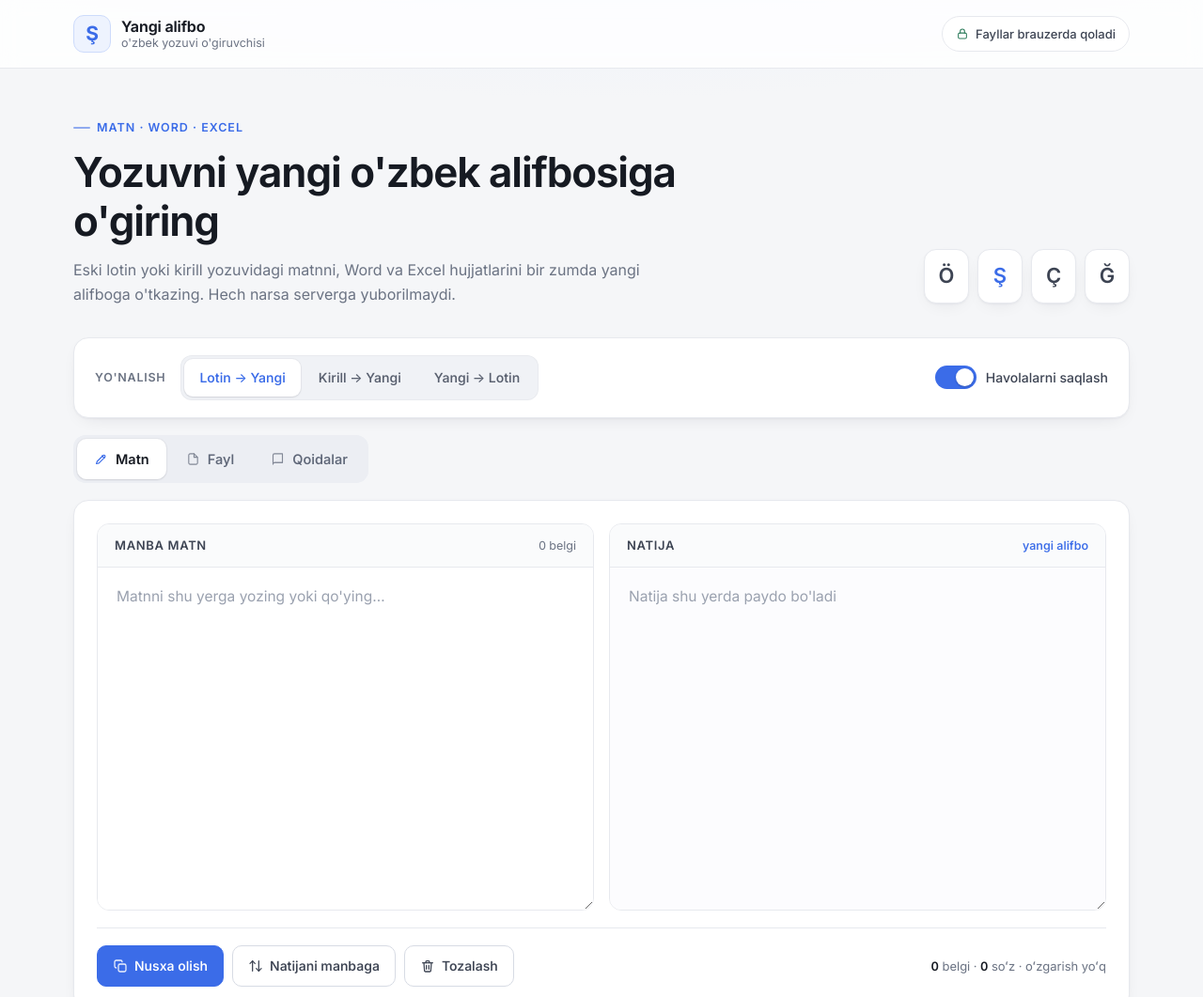
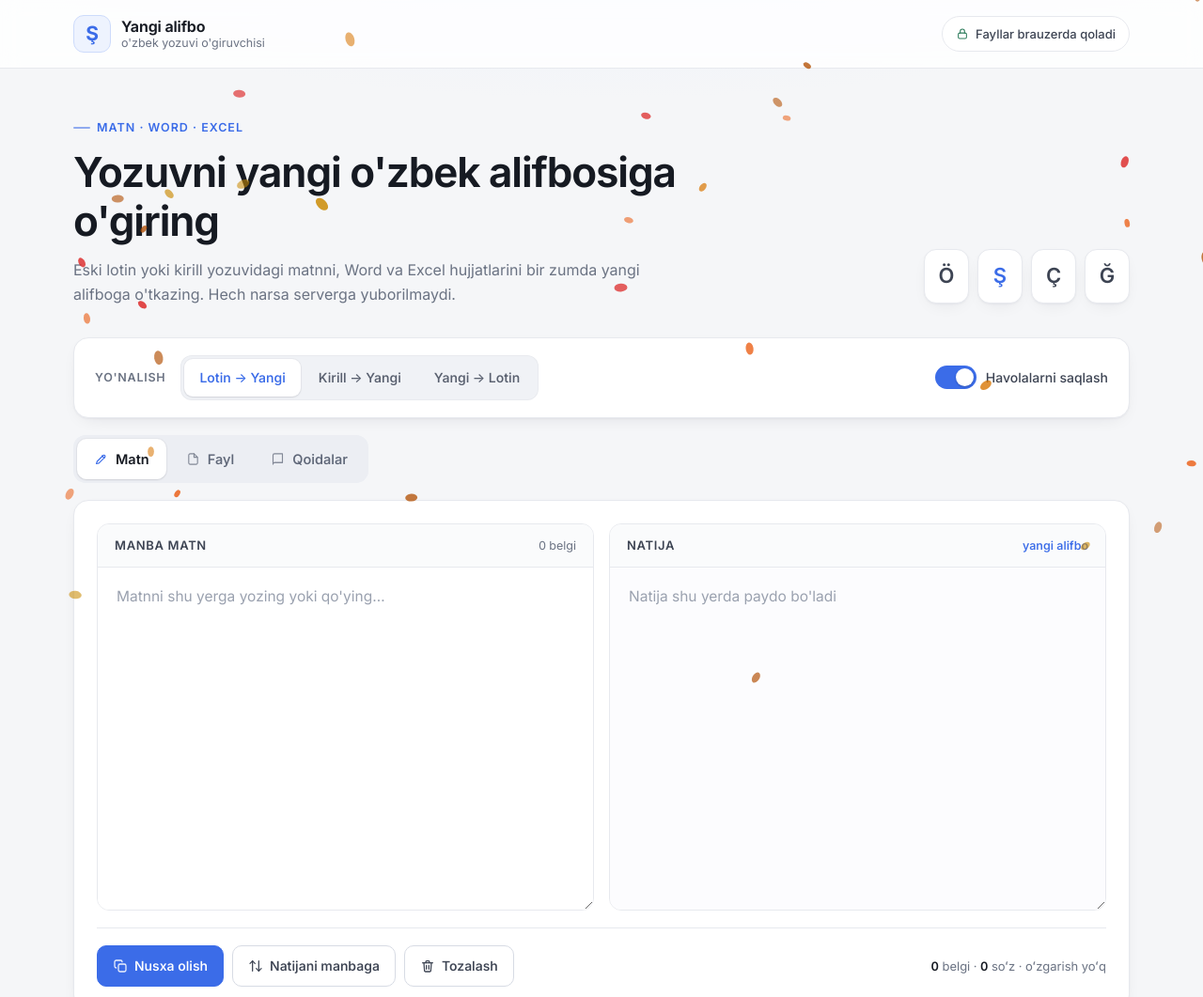
Before and after one commit to bocked/uzbek-translator, a plain HTML site: page index.html in a window 1280 px wide. Shown: the top 1061 px of the page at 94% size. Drawn offline with Linux system fonts and the light colour scheme; no server answers.

Commit message:
Ob-havo va faslga mos canvas fon effektlari qo'shildi

```diff
--- /dev/null
+++ b/effects.js
@@ -0,0 +1,311 @@
+/* ============================================================================
+   effects.js — ob-havo va faslga mos dinamik fon effektlari
+   ----------------------------------------------------------------------------
+   Tashqi kutubxona yo'q: butun animatsiya bitta canvas va requestAnimationFrame
+   bilan ishlaydi, shuning uchun qo'shimcha tarmoq so'rovi yoki og'ir paket yo'q.
+
+   Mantiq:
+     1. Open-Meteo'dan joriy `weathercode` olinadi (API kalitsiz).
+     2. Yomg'ir kodlari (51-67, 80-82, 95-99)  -> yomg'ir
+        Qor kodlari (71-77, 85-86)             -> qor
+        Qolganlari yoki API xatosi             -> qurilma oyiga qarab fasl
+     3. Natija sessionStorage'da 30 daqiqaga keshlanadi.
+   ========================================================================== */
+(function () {
+    'use strict';
+
+    var API_URL = 'https://api.open-meteo.com/v1/forecast?latitude=40.78&longitude=72.34&current_weather=true';
+    var CACHE_KEY = 'yerlikoglon:fx-weather:v1';
+    var CACHE_TTL = 30 * 60 * 1000;   /* 30 daqiqa */
+    var FETCH_TIMEOUT = 7000;
+
+    var PETAL_COLORS = ['#f9c9d8', '#f6b7cc', '#fdeef4', '#f3a9c3'];
+    var LEAF_COLORS = ['#d97706', '#b45309', '#ca8a04', '#dc2626', '#ea580c'];
+
+    var canvas = null;
+    var ctx = null;
+    var parts = [];
+    var view = { w: 0, h: 0, dpr: 1, small: false };
+    var mode = 'none';
+    var raf = 0;
+    var last = 0;
+    var resizeTimer = 0;
+
+    function rand(a, b) { return a + Math.random() * (b - a); }
+    function pick(list) { return list[(Math.random() * list.length) | 0]; }
+
+    /* ------------------------------------------------------------ ob-havo */
+
+    function seasonMode() {
+        var month = new Date().getMonth();
+        if (month === 11 || month === 0 || month === 1) return 'snow';
+        if (month >= 2 && month <= 4) return 'petal';
+        if (month >= 8 && month <= 10) return 'leaf';
+        return 'none';
+    }
+
+    function modeFromCode(code) {
+        if (typeof code !== 'number') return null;
+        if ((code >= 51 && code <= 67) || (code >= 80 && code <= 82) || (code >= 95 && code <= 99)) {
+            return 'rain';
+        }
+        if ((code >= 71 && code <= 77) || (code >= 85 && code <= 86)) {
+            return 'snow';
+        }
+        return null;
+    }
+
+    function readCache() {
+        try {
+            var raw = window.sessionStorage.getItem(CACHE_KEY);
+            if (!raw) return null;
+            var data = JSON.parse(raw);
+            if (!data || typeof data.t !== 'number' || typeof data.mode !== 'string') return null;
+            if (Date.now() - data.t > CACHE_TTL) return null;
+            return data.mode;
+        } catch (e) {
+            return null;
+        }
+    }
+
+    function writeCache(value) {
+        try {
+            window.sessionStorage.setItem(CACHE_KEY, JSON.stringify({ t: Date.now(), mode: value }));
+        } catch (e) { /* sessionStorage yopiq bo'lsa jim o'tkazamiz */ }
+    }
+
+    function pickMode(done) {
+        var cached = readCache();
+        if (cached) { done(cached); return; }
+
+        var finished = false;
+        var timer = setTimeout(function () { finish(seasonMode()); }, FETCH_TIMEOUT);
+
+        function finish(value) {
+            if (finished) return;
+            finished = true;
+            clearTimeout(timer);
+            writeCache(value);
+            done(value);
+        }
+
+        if (!window.fetch) { finish(seasonMode()); return; }
+
+        window.fetch(API_URL, { credentials: 'omit', mode: 'cors' })
+            .then(function (response) {
+                if (!response.ok) throw new Error('HTTP ' + response.status);
+                return response.json();
+            })
+            .then(function (data) {
+                var current = data && (data.current_weather || data.current);
+                var code = current ? (typeof current.weathercode === 'number' ? current.weathercode : current.weather_code) : null;
+                finish(modeFromCode(code) || seasonMode());
+            })
+            .catch(function () { finish(seasonMode()); });
+    }
+
+    /* ------------------------------------------------------------- canvas */
+
+    function ensureCanvas() {
+        if (canvas) return true;
+        canvas = document.createElement('canvas');
+        canvas.className = 'fx-canvas';
+        canvas.setAttribute('aria-hidden', 'true');
+        ctx = canvas.getContext ? canvas.getContext('2d') : null;
+        if (!ctx) { canvas = null; return false; }
+        document.body.appendChild(canvas);
+        window.addEventListener('resize', onResize, false);
+        document.addEventListener('visibilitychange', onVisibility, false);
+        return true;
+    }
+
+    function sizeCanvas() {
+        view.w = window.innerWidth;
+        view.h = window.innerHeight;
+        view.small = view.w < 820;
+        view.dpr = Math.min(window.devicePixelRatio || 1, view.small ? 1.5 : 2);
+        canvas.width = Math.round(view.w * view.dpr);
+        canvas.height = Math.round(view.h * view.dpr);
+        ctx.setTransform(view.dpr, 0, 0, view.dpr, 0, 0);
+    }
+
+    function particleCount() {
+        if (mode === 'rain') return view.small ? 55 : 120;
+        if (mode === 'snow') return view.small ? 45 : 95;
+        if (mode === 'petal' || mode === 'leaf') return view.small ? 16 : 34;
+        return 0;
+    }
+
+    function makeParticle(initial) {
+        var p = {
+            x: rand(0, view.w),
+            y: initial ? rand(-view.h * 0.15, view.h) : rand(-60, -12),
+            r: 1,
+            len: 0,
+            vx: 0,
+            vy: 0,
+            rot: 0,
+            vr: 0,
+            ph: rand(0, Math.PI * 2),
+            sw: rand(0.6, 1.6),
+            amp: 0,
+            a: 0.6,
+            c: '#ffffff'
+        };
+
+        if (mode === 'rain') {
+            p.len = rand(10, 20);
+            p.vx = rand(-22, -6);
+            p.vy = rand(420, 700);
+            p.a = rand(0.22, 0.45);
+        } else if (mode === 'snow') {
+            p.r = rand(1.2, 3.2);
+            p.vx = rand(-10, 6);
+            p.vy = rand(22, 52);
+            p.amp = rand(8, 26);
+            p.a = rand(0.45, 0.9);
+        } else if (mode === 'petal') {
+            p.r = rand(3.4, 6.4);
+            p.vx = rand(-6, 14);
+            p.vy = rand(18, 40);
+            p.amp = rand(14, 34);
+            p.rot = rand(0, Math.PI * 2);
+            p.vr = rand(-1.6, 1.6);
+            p.a = rand(0.5, 0.9);
+            p.c = pick(PETAL_COLORS);
+        } else if (mode === 'leaf') {
+            p.r = rand(4.2, 8);
+            p.vx = rand(-4, 16);
+            p.vy = rand(26, 52);
+            p.amp = rand(18, 40);
+            p.rot = rand(0, Math.PI * 2);
+            p.vr = rand(-2.2, 2.2);
+            p.a = rand(0.5, 0.85);
+            p.c = pick(LEAF_COLORS);
+        }
+
+        return p;
+    }
+
+    function buildParticles() {
+        var total = particleCount();
+        parts = [];
+        for (var i = 0; i < total; i++) parts.push(makeParticle(true));
+        if (canvas) {
+            canvas.dataset.fx = mode;
+            canvas.dataset.fxCount = String(parts.length);
+        }
+    }
+
+    function drawParticle(p, wind, time, dt) {
+        var sway = p.amp ? Math.sin((time / 1000) * p.sw + p.ph) * p.amp : 0;
+
+        p.x += (p.vx + wind * 0.4 + sway) * dt;
+        p.y += p.vy * dt;
+        if (p.vr) p.rot += p.vr * dt;
+
+        ctx.globalAlpha = p.a;
+
+        if (mode === 'rain') {
+            ctx.strokeStyle = '#9fb6d8';
+            ctx.lineWidth = 1.4;
+            ctx.beginPath();
+            ctx.moveTo(p.x, p.y);
+            ctx.lineTo(p.x - 1.6, p.y + p.len);
+            ctx.stroke();
+        } else if (mode === 'snow') {
+            ctx.fillStyle = '#ffffff';
+            ctx.beginPath();
+            ctx.arc(p.x, p.y, p.r, 0, Math.PI * 2);
+            ctx.fill();
+        } else {
+            ctx.save();
+            ctx.translate(p.x, p.y);
+            ctx.rotate(p.rot);
+            ctx.fillStyle = p.c;
+            ctx.beginPath();
+            ctx.ellipse(0, 0, p.r, p.r * 0.62, 0, 0, Math.PI * 2);
+            ctx.fill();
+            ctx.restore();
+        }
+    }
+
+    function step(time) {
+        if (!last) last = time;
+        var dt = (time - last) / 1000;
+        last = time;
+        if (dt > 0.05) dt = 0.05;
+
+        var wind = Math.sin(time / 5200) * (view.small ? 10 : 22);
+
+        ctx.clearRect(0, 0, view.w, view.h);
+
+        for (var i = 0; i < parts.length; i++) {
+            var p = parts[i];
+            drawParticle(p, wind, time, dt);
+
+            if (p.y > view.h + 40 || p.x < -80 || p.x > view.w + 80) {
+                parts[i] = makeParticle(false);
+            }
+        }
+
+        ctx.globalAlpha = 1;
+        raf = window.requestAnimationFrame(step);
+    }
+
+    function startLoop() {
+        if (raf || !canvas) return;
+        sizeCanvas();
+        buildParticles();
+        last = 0;
+        raf = window.requestAnimationFrame(step);
+    }
+
+    function stopLoop() {
+        if (!raf) return;
+        window.cancelAnimationFrame(raf);
+        raf = 0;
+    }
+
+    function onResize() {
+        if (!canvas) return;
+        clearTimeout(resizeTimer);
+        resizeTimer = setTimeout(function () {
+            sizeCanvas();
+            buildParticles();
+        }, 200);
+    }
+
+    function onVisibility() {
+        if (document.visibilityState === 'hidden') stopLoop();
+        else if (mode !== 'none' && canvas) startLoop();
+    }
+
+    /* --------------------------------------------------------------- boot */
+
+    function boot() {
+        pickMode(function (value) {
+            mode = value;
+            if (mode === 'none') return;
+            if (window.matchMedia && window.matchMedia('(prefers-reduced-motion: reduce)').matches) return;
+            if (!ensureCanvas()) return;
+            startLoop();
+        });
+    }
+
+    function schedule(fn) {
+        if (window.requestIdleCallback) window.requestIdleCallback(fn, { timeout: 2000 });
+        else setTimeout(fn, 350);
+    }
+
+    function onLoad() {
+        if (document.readyState === 'complete') schedule(boot);
+        else window.addEventListener('load', function () { schedule(boot); }, false);
+    }
+
+    if (document.readyState === 'loading') {
+        document.addEventListener('DOMContentLoaded', onLoad, false);
+    } else {
+        onLoad();
+    }
+})();
--- a/index.html
+++ b/index.html
@@ -346,6 +346,17 @@ footer{
 }
 footer b{color:var(--ink-2);font-weight:550}
 
+/* ------------------------------------------------------- fon effektlari */
+.fx-canvas{
+  position:fixed;inset:0;top:0;right:0;bottom:0;left:0;
+  width:100%;height:100%;
+  display:block;pointer-events:none;
+  z-index:9999;
+}
+@media (prefers-reduced-motion:reduce){
+  .fx-canvas{display:none}
+}
+
 /* ---------------------------------------------------------------- mobile */
 @media (max-width:820px){
   .page{padding:32px 18px 48px}
@@ -581,5 +592,6 @@ footer b{color:var(--ink-2);font-weight:550}
 <script src="zip-lite.js"></script>
 <script src="convert.js"></script>
 <script src="app.js"></script>
+<script src="effects.js"></script>
 </body>
 </html>
```
Also changed, not shown: 1 other file.
